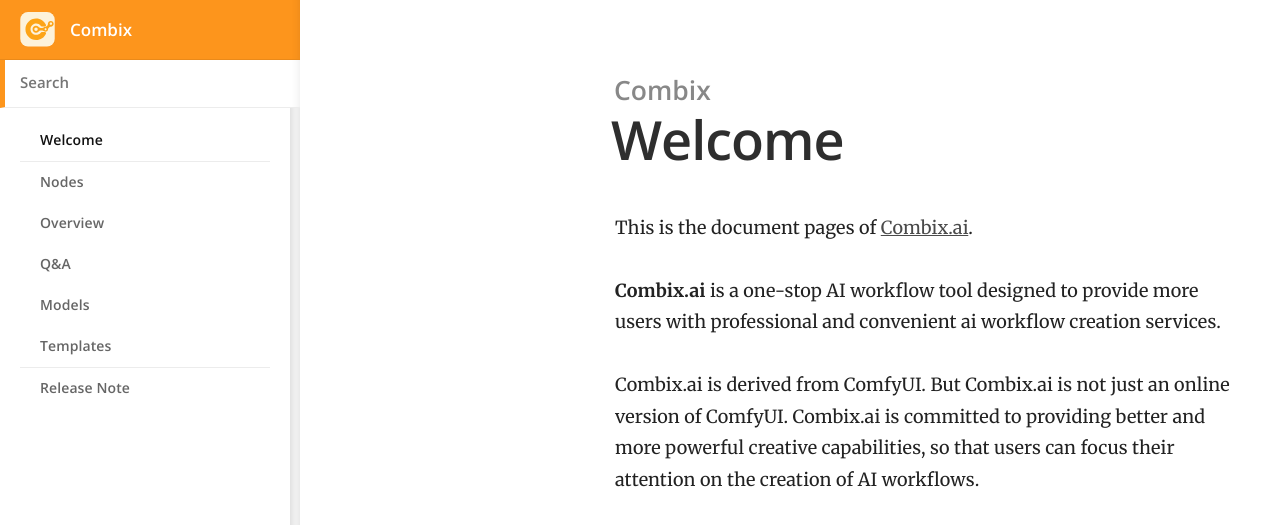
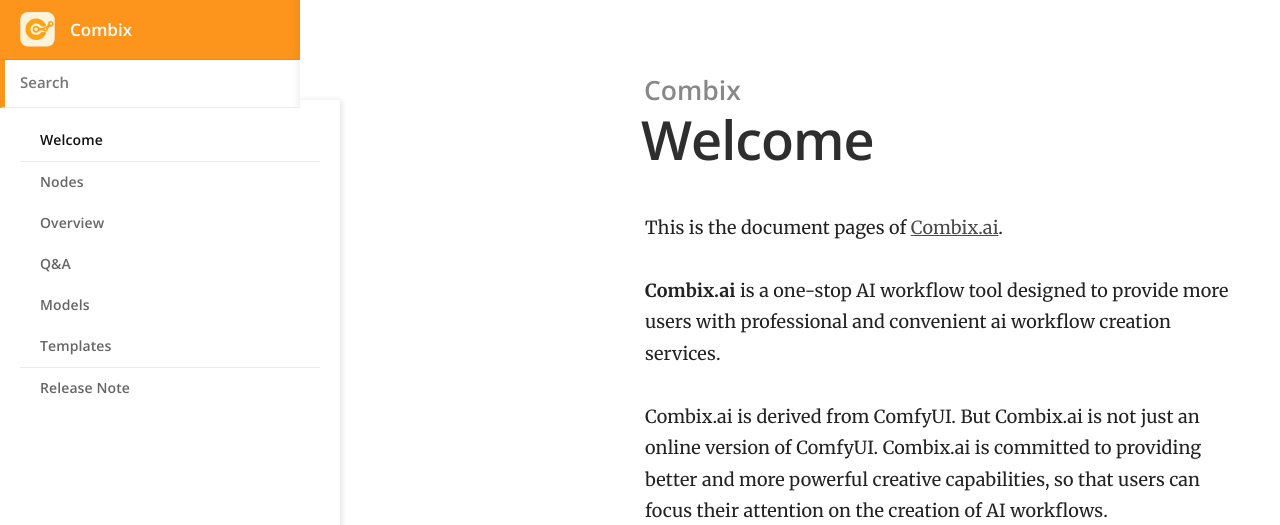
Before and after one commit to roryror/combix-doc, a Jekyll site: the page built from index.md, in a window 1280 px wide and 1400 px high. Shown: the top 525 px of the window. Built offline with Jekyll 4.4.1, drawn with Linux system fonts in a browser that asks for light colours; grey boxes are pictures that could not be loaded.

Commit message:
Update default.html

```diff
--- a/_layouts/default.html
+++ b/_layouts/default.html
@@ -21,11 +21,10 @@
     <style>
         body {
             display: flex;
-            z-index: -1000;
         }
         nav {
             position: fixed;
-            width: 250px;
+            width: 300px;
             margin-top: 100px;
             top: 0;
             left: 0;
@@ -37,7 +36,7 @@
             z-index: -1000;
         }
         .main {
-            margin-left: 270px; /* width of the fixed nav + some margin */
+            margin-left: 300px; /* width of the fixed nav + some margin */
             padding: 20px;
             flex: 1;
         }
```
